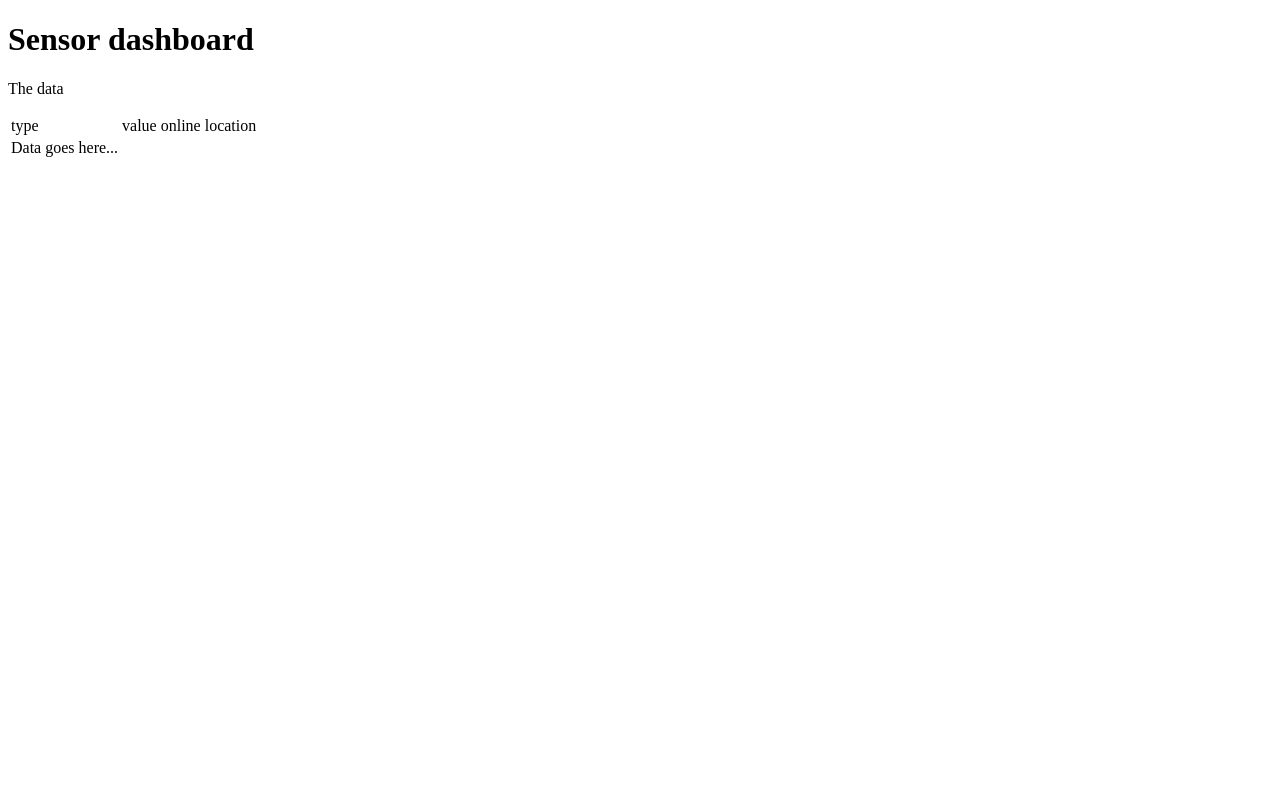
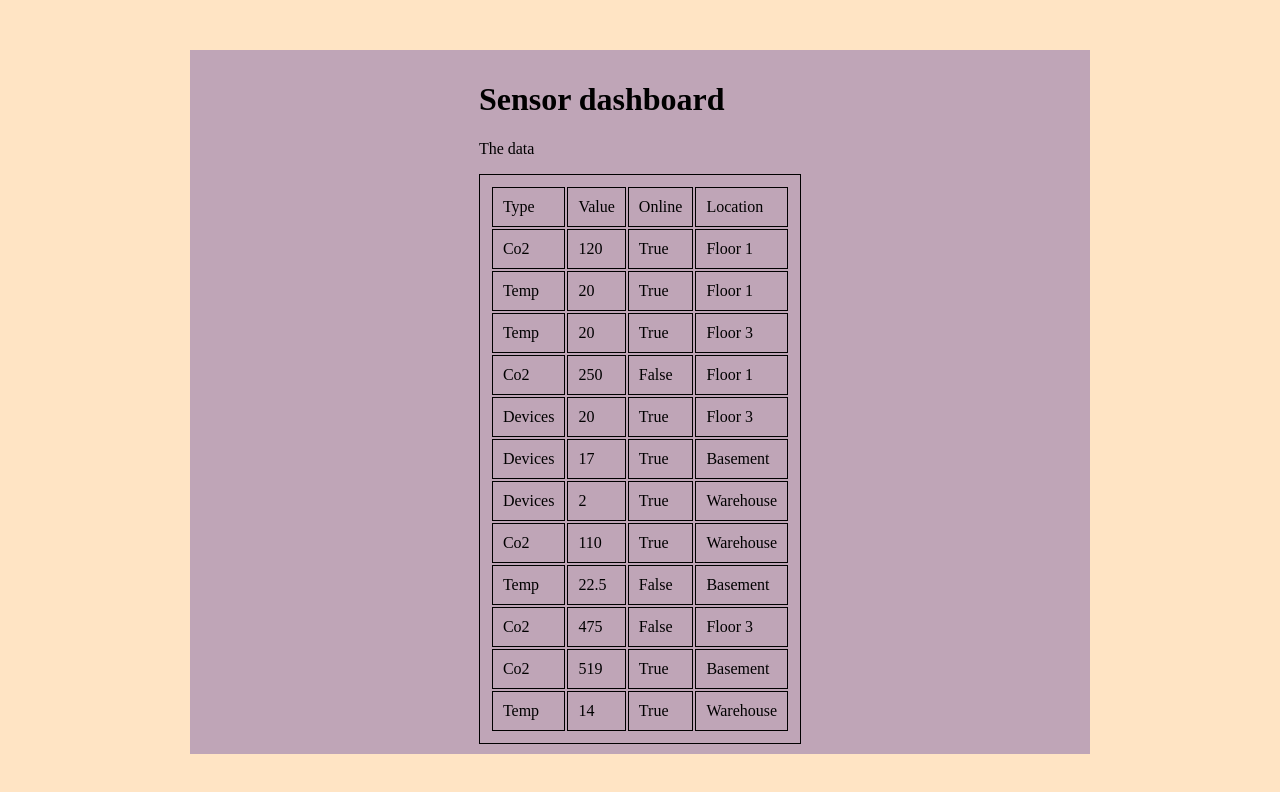
Before and after one commit to adrimihailescu/foolproof-challenge, a plain HTML site: page index.html in a window 1280 px wide. Drawn offline with Linux system fonts and the light colour scheme.

Commit message:
add logic to display data and basic css

```diff
--- a/css/style.css
+++ b/css/style.css
@@ -0,0 +1,32 @@
+* {
+	box-sizing: border-box;
+}
+
+body {
+	height: 100%;
+	width: 100%;
+	margin: 0;
+	padding: 0;
+	background-color: bisque;
+}
+
+.container {
+	align-items: center;
+	justify-content: center;
+	display: grid;
+	max-width: 900px;
+	margin: 50px auto 0;
+	background: rgba(148, 124, 176, 0.6);
+	padding: 10px;
+}
+
+table,
+th,
+td {
+	border: 1px solid black;
+	padding: 10px;
+}
+
+td {
+	text-transform: capitalize;
+}
--- a/index.html
+++ b/index.html
@@ -5,13 +5,15 @@
 		<meta http-equiv="X-UA-Compatible" content="IE=edge" />
 		<meta name="viewport" content="width=device-width, initial-scale=1.0" />
 		<title>Foolproof technical exercise</title>
-        <script src="./js/scripts.js">
-
-          </script>
+		<link rel="stylesheet" href="css/style.css" />
+		<script src="./js/scripts.js"></script>
 	</head>
 	<body>
+		<main class="container">
+			<header class="dashboard">
 				<h1>Sensor dashboard</h1>
 				<p>The data</p>
+			</header>
 
 			<table>
 				<thead>
@@ -22,11 +24,8 @@
 						<td>location</td>
 					</tr>
 				</thead>
-          <tbody>
-            <tr>
-              <td>Data goes here...</td>
-            </tr>
-          </tbody>
+				<tbody id="table-data"></tbody>
 			</table>
-      </body></body>
+		</main>
+	</body>
 </html>
--- a/js/scripts.js
+++ b/js/scripts.js
@@ -92,3 +92,44 @@ function getData() {
 		}, 1000 * Math.random());
 	});
 }
+
+async function appendData() {
+	const data = await getData();
+	const tableBodyEl = document.querySelector("#table-data");
+
+	let tempInnerHTML = "";
+
+	data.forEach((el) => {
+		// OPTION A
+		const currentEl = `
+		    <tr id="${el.id}">
+		        <td>${el.type}</td>
+		        <td>${el.value}</td>
+		        <td>${el.online}</td>
+		        <td>${el.location}</td>
+		    </tr>
+		`;
+		tempInnerHTML += currentEl;
+
+		// OPTION B
+		// const tr = document.createElement("tr");
+		// tr.setAttribute("id", el.id);
+		// const tdType = document.createElement("td");
+		// tdType.innerText = el.type;
+		// const tdValue = document.createElement("td");
+		// tdValue.innerText = el.value;
+		// const tdOnline = document.createElement("td");
+		// tdOnline.innerText = el.online;
+		// const tdLocation = document.createElement("td");
+		// tdLocation.innerText = el.location;
+		// tr.appendChild(tdType);
+		// tr.appendChild(tdValue);
+		// tr.appendChild(tdOnline);
+		// tr.appendChild(tdLocation);
+		// tableBodyEl.append(tr);
+	});
+
+	tableBodyEl.innerHTML = tempInnerHTML;
+}
+
+document.addEventListener("DOMContentLoaded", appendData);
```
Lines whose indentation alone changed are shown as unchanged.
